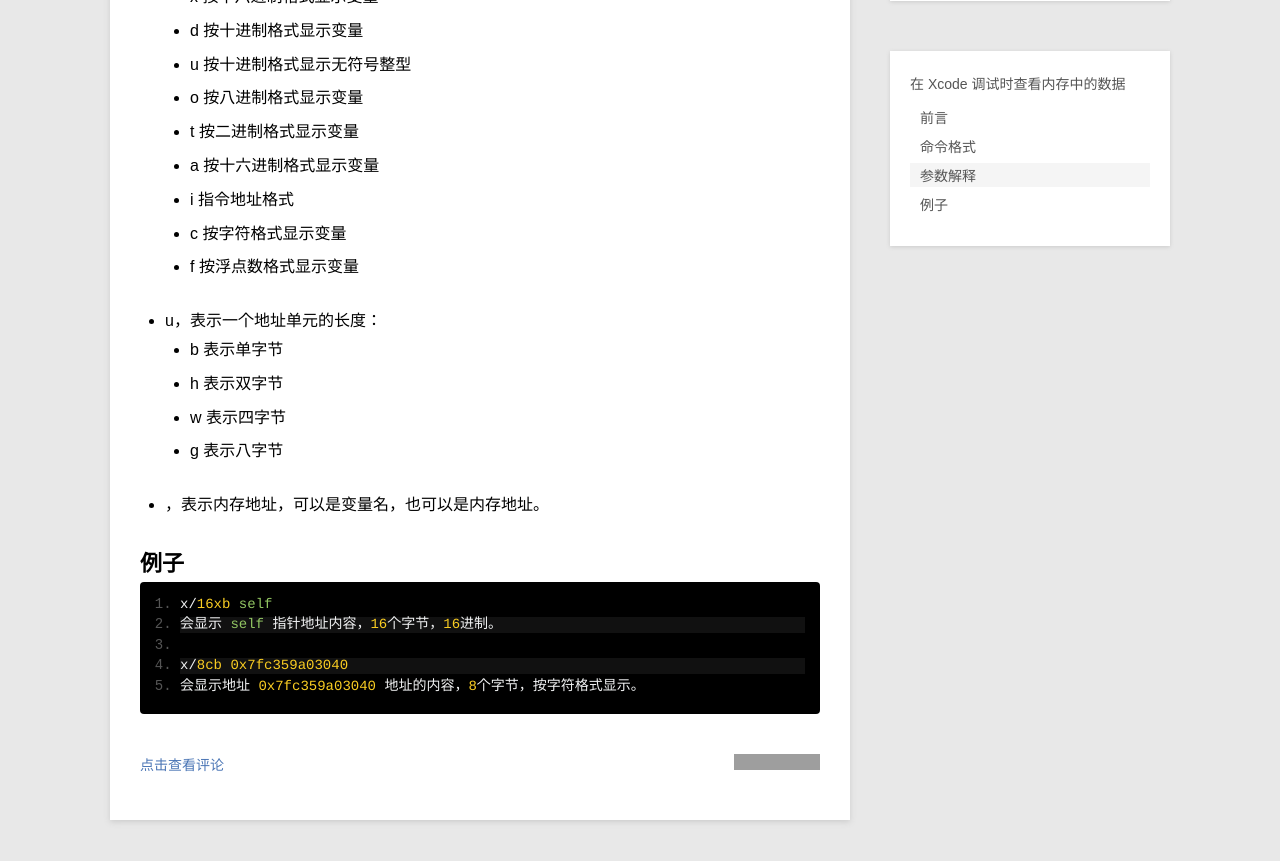
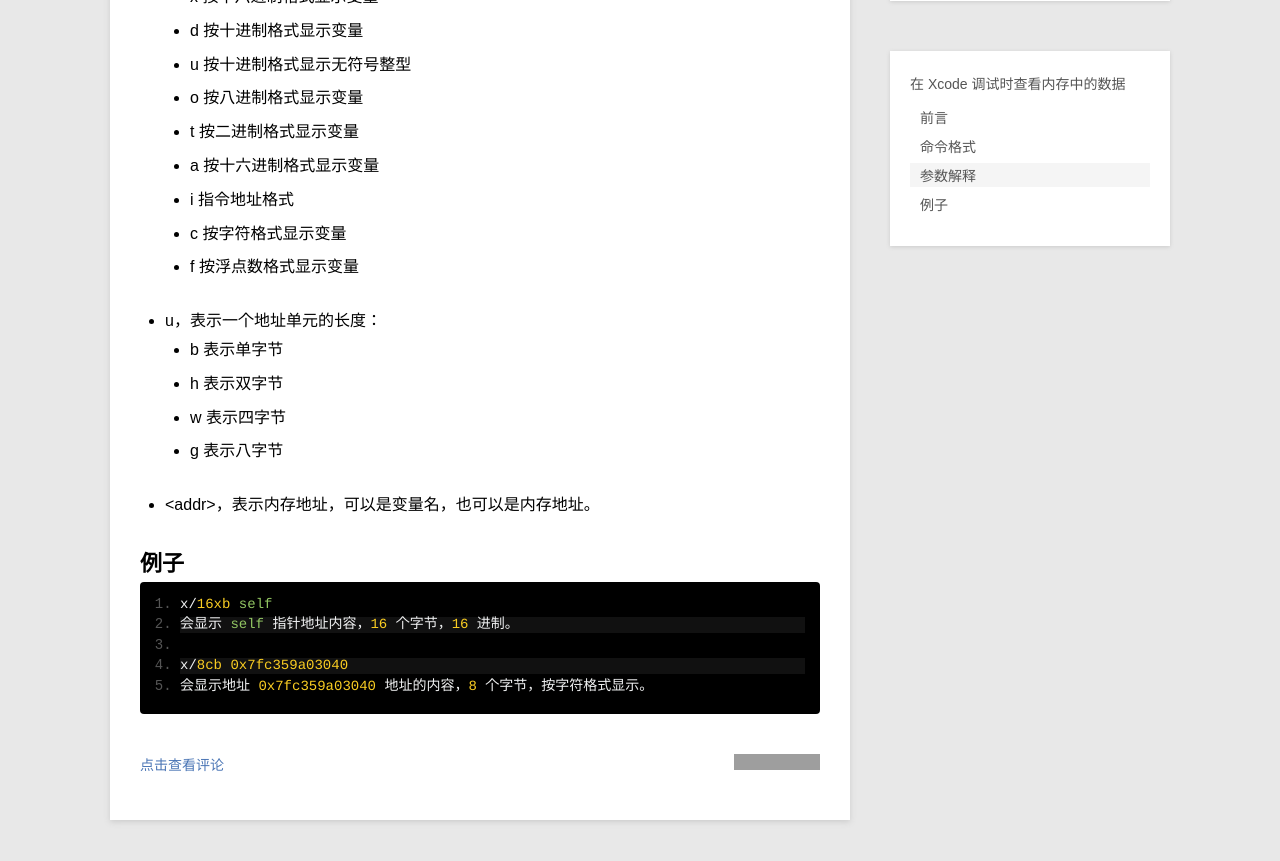
Before and after one commit to samirchen/samirchen.github.io, a Jekyll site: the page built from _posts/blog/2015-08-06-xcode-debug-memory-data.md, in a window 1280 px wide and 900 px high, scrolled down 829 px. Shown: the top 861 px of the window. Built offline with Jekyll 4.4.1, drawn with Linux system fonts in a browser that asks for light colours; Markdown is read by kramdown in place of the engine named in the settings; grey boxes are pictures that could not be loaded.

Commit message:
update blog

```diff
--- a/_posts/blog/2015-08-06-xcode-debug-memory-data.md
+++ b/_posts/blog/2015-08-06-xcode-debug-memory-data.md
@@ -32,16 +32,16 @@ LLDB 是一个有着 REPL 的特性和 C++ ,Python 插件的开源调试器。LL
 	- h 表示双字节
 	- w 表示四字节
 	- g 表示八字节
-- <addr>，表示内存地址，可以是变量名，也可以是内存地址。
+- \<addr\>，表示内存地址，可以是变量名，也可以是内存地址。
 
 ##例子
 
 
 	x/16xb self
-	会显示 self 指针地址内容，16个字节，16进制。
+	会显示 self 指针地址内容，16 个字节，16 进制。
 
 	x/8cb 0x7fc359a03040
-	会显示地址 0x7fc359a03040 地址的内容，8个字节，按字符格式显示。
+	会显示地址 0x7fc359a03040 地址的内容，8 个字节，按字符格式显示。
 
 
 
```
